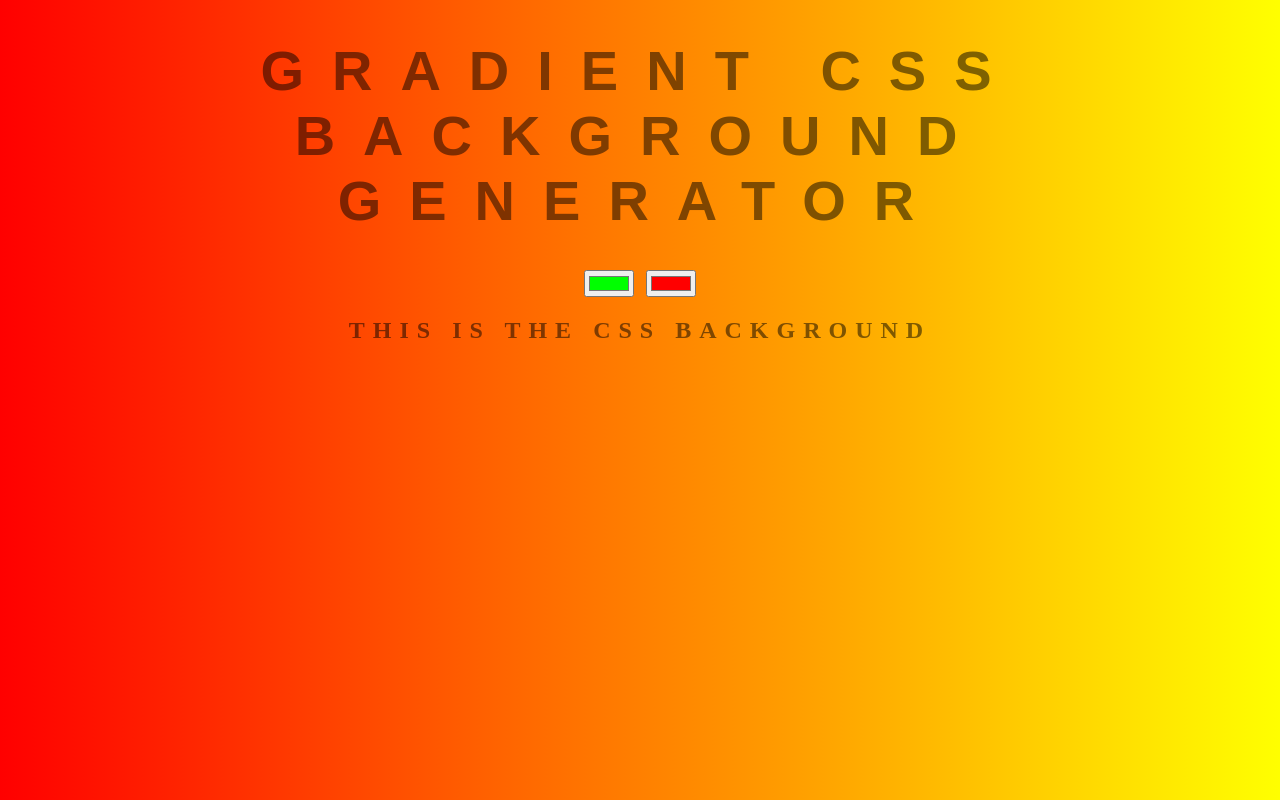
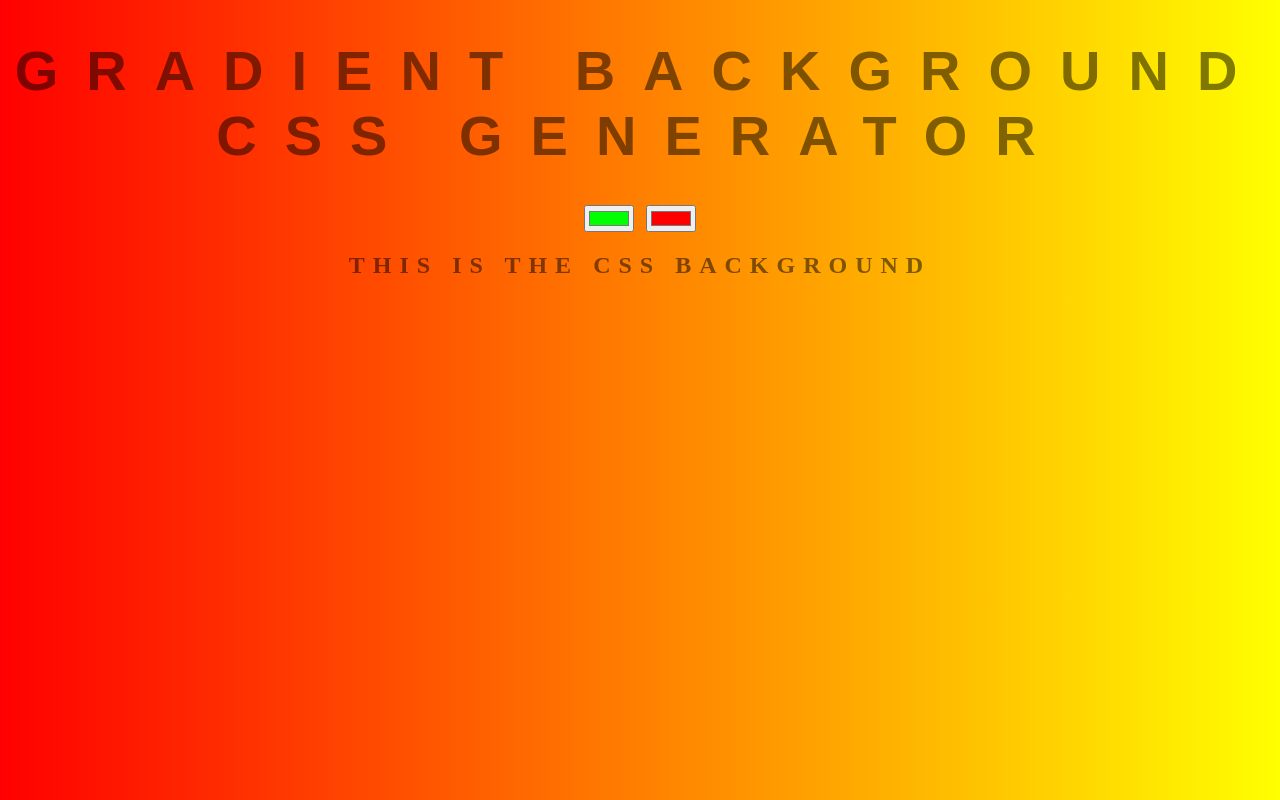
Before and after one commit to kniferdev/css-generator, a plain HTML site: page index.html in a window 1280 px wide. Drawn offline with Linux system fonts and the light colour scheme.

Commit message:
New Title Change

```diff
--- a/index.html
+++ b/index.html
@@ -7,7 +7,7 @@
 	<link rel="stylesheet" type="text/css" href="style.css">
 </head>
 <body id="gradient">
-<h1>GRADIENT CSS BACKGROUND GENERATOR</h1>
+<h1>Gradient Background CSS Generator</h1>
 <input type="color" class="color1" name="color1" value="#00ff00">
 <input type="color" class="color2" name="color2" value="#ff0000">
 <h2>This is the CSS Background</h2>
```
